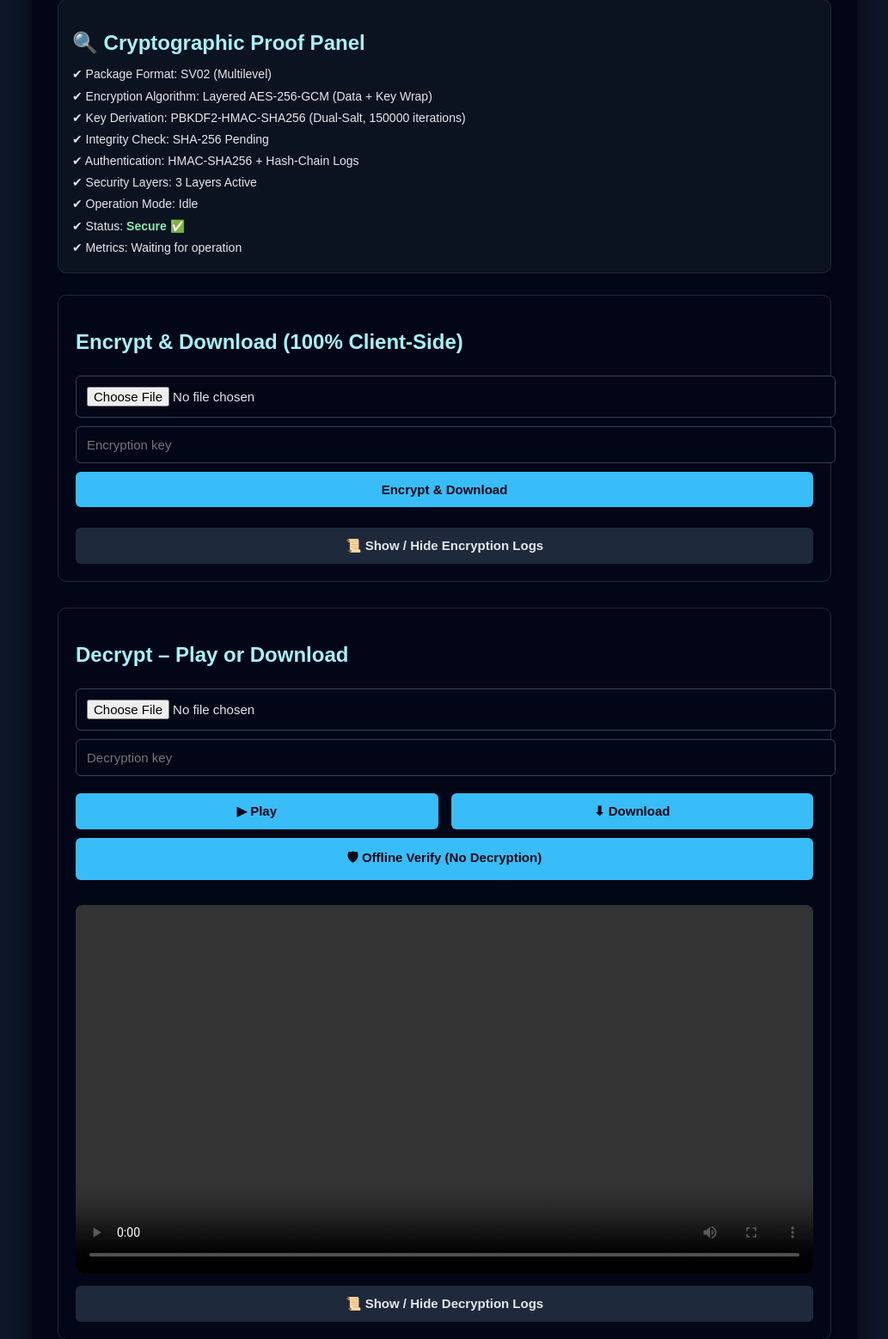
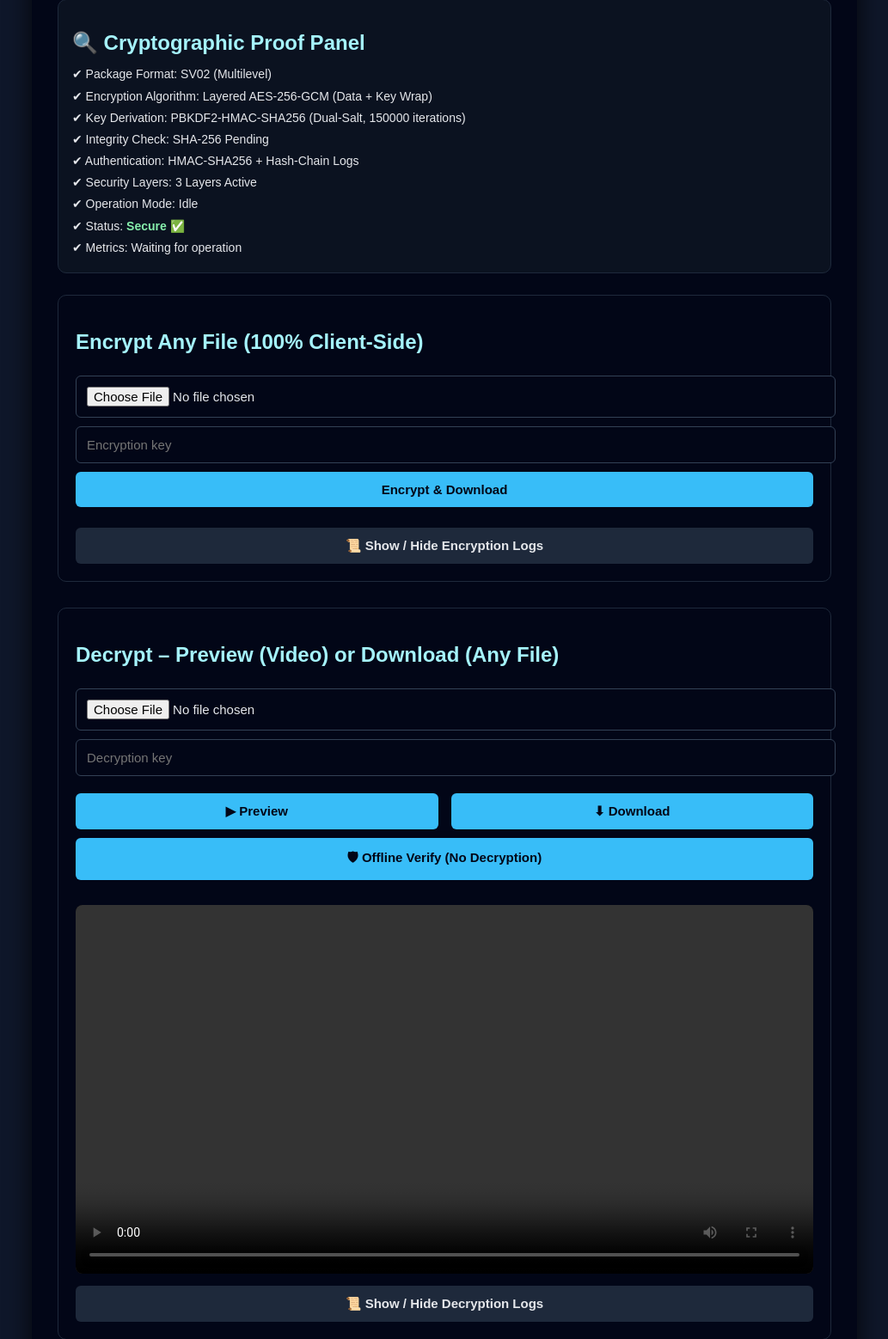
Before and after one commit to sakethdevx/securevision-file-encryption, a Flask app: page / in a window 1280 px wide. Shown: the part 128-1686 px from the top of the page at 86% size, without its empty margins (123-1156 px from the left). Run offline with Flask 3, Linux system fonts and the light colour scheme.

Commit message:
Generalize encryption workflow to support all file types

```diff
--- a/app.py
+++ b/app.py
@@ -12,15 +12,23 @@ def home():
 
 @app.route("/encrypt", methods=["POST"])
 def encrypt():
-    video = request.files["video"].read()
+    uploaded_file = request.files.get("file") or request.files.get("video")
+    if not uploaded_file:
+        return "❌ Missing file", 400
+    file_bytes = uploaded_file.read()
     password = request.form["key"]
 
-    encrypted = encrypt_with_password(video, password, original_filename=request.files["video"].filename)
+    encrypted = encrypt_with_password(
+        file_bytes,
+        password,
+        original_filename=uploaded_file.filename,
+        mime_type=uploaded_file.mimetype,
+    )
 
     return send_file(
         BytesIO(encrypted),
         as_attachment=True,
-        download_name="video.enc",
+        download_name=f"{uploaded_file.filename}.enc" if uploaded_file.filename else "encrypted_file.enc",
         mimetype="application/octet-stream"
     )
 
@@ -28,16 +36,20 @@ def encrypt():
 @app.route("/decrypt", methods=["POST"])
 def decrypt():
     try:
-        enc_file = request.files["video"].read()
+        uploaded_file = request.files.get("file") or request.files.get("video")
+        if not uploaded_file:
+            return "❌ Missing encrypted file", 400
+
+        enc_file = uploaded_file.read()
         password = request.form["key"]
 
-        decrypted, _ = decrypt_with_password(enc_file, password)
+        decrypted, metadata = decrypt_with_password(enc_file, password)
 
         return send_file(
             BytesIO(decrypted),
             as_attachment=True,
-            download_name="decrypted_video.mp4",
-            mimetype="video/mp4"
+            download_name=metadata.get("filename", "decrypted_file"),
+            mimetype=metadata.get("mime_type", "application/octet-stream")
         )
 
     except InvalidTag:
--- a/templates/main.html
+++ b/templates/main.html
@@ -189,9 +189,9 @@
 
         <!-- ================= ENCRYPT ================= -->
         <div class="section">
-            <h2>Encrypt & Download (100% Client-Side)</h2>
+            <h2>Encrypt Any File (100% Client-Side)</h2>
 
-            <input type="file" id="plainVideo" accept="video/*">
+            <input type="file" id="plainFile">
             <input type="password" id="encKey" placeholder="Encryption key">
 
             <button type="button" onclick="encryptAndDownload()">Encrypt & Download</button>
@@ -205,13 +205,13 @@
 
         <!-- ================= DECRYPT ================= -->
         <div class="section">
-            <h2>Decrypt – Play or Download</h2>
+            <h2>Decrypt – Preview (Video) or Download (Any File)</h2>
 
             <input type="file" id="encFile">
             <input type="password" id="decKey" placeholder="Decryption key">
 
             <div class="button-row">
-                <button type="button" onclick="decryptAndPlay()">▶ Play</button>
+                <button type="button" onclick="decryptAndPlay()">▶ Preview</button>
                 <button type="button" onclick="decryptAndDownload()">⬇ Download</button>
             </div>
             <button type="button" onclick="verifyEncryptedPackage()">🛡 Offline Verify (No Decryption)</button>
@@ -495,7 +495,7 @@
             return crypto.subtle.verify("HMAC", key, macBytes, messageBytes);
         }
 
-        async function encryptData(data, password, filename) {
+        async function encryptData(data, password, filename, mimeType) {
             const saltKek = crypto.getRandomValues(new Uint8Array(SALT_LENGTH));
             const saltMac = crypto.getRandomValues(new Uint8Array(SALT_LENGTH));
             const nonceData = crypto.getRandomValues(new Uint8Array(NONCE_LENGTH));
@@ -544,6 +544,7 @@
                 ciphertext_hash_sha256: ciphertextHash,
                 wrapped_key_hash_sha256: wrappedKeyHash,
                 filename,
+                mime_type: mimeType || "application/octet-stream",
                 created_at: new Date().toISOString()
             };
 
@@ -639,12 +640,12 @@
             const status = document.getElementById("encStatus");
             addLog("encLogBox", "🔐 Client-side encryption started");
 
-            const file = document.getElementById("plainVideo").files[0];
+            const file = document.getElementById("plainFile").files[0];
             const key = document.getElementById("encKey").value;
 
             if (!file || !key) {
                 addLog("encLogBox", "❌ Missing video or key");
-                status.textContent = "Please select video and enter key";
+                status.textContent = "Please select a file and enter key";
                 status.style.color = "#fca5a5";
                 return;
             }
@@ -656,7 +657,7 @@
             try {
                 const start = performance.now();
                 const arrayBuffer = await file.arrayBuffer();
-                const { payload, fileHash, ciphertextHash, wrappedKeyHash } = await encryptData(arrayBuffer, key, file.name);
+                const { payload, fileHash, ciphertextHash, wrappedKeyHash } = await encryptData(arrayBuffer, key, file.name, file.type);
                 const elapsedSec = (performance.now() - start) / 1000;
                 const throughput = (file.size / (1024 * 1024)) / Math.max(elapsedSec, 0.001);
 
@@ -737,23 +738,30 @@
                 sourceFile: file.name
             });
 
+            const outputMimeType = metadata.mime_type || "application/octet-stream";
             return {
-                blob: new Blob([plaintext], { type: "video/mp4" }),
-                filename: metadata.filename || "decrypted_video.mp4"
+                blob: new Blob([plaintext], { type: outputMimeType }),
+                filename: metadata.filename || "decrypted_file",
+                mimeType: outputMimeType
             };
         }
 
         async function decryptAndPlay() {
             const status = document.getElementById("status");
-            addLog("decLogBox", "▶ Play clicked");
+            addLog("decLogBox", "▶ Preview clicked");
 
             try {
                 const result = await decryptFile();
-                document.getElementById("videoPlayer").src = URL.createObjectURL(result.blob);
-                addLog("decLogBox", "▶ Playback started");
-
-                status.textContent = "▶ Playing video (Integrity Verified)";
-                status.style.color = "#86efac";
+                if (result.mimeType && result.mimeType.startsWith("video/")) {
+                    document.getElementById("videoPlayer").src = URL.createObjectURL(result.blob);
+                    addLog("decLogBox", "▶ Video preview started");
+                    status.textContent = "▶ Preview started (video file)";
+                    status.style.color = "#86efac";
+                } else {
+                    addLog("decLogBox", `ℹ Preview skipped for MIME type: ${result.mimeType}`);
+                    status.textContent = "ℹ This file type does not support in-page preview. Use Download.";
+                    status.style.color = "#fde68a";
+                }
             } catch (e) {
                 updateProofPanel({ status: "Verification Failed ❌", integrity: "SHA-256 Failed" });
                 addLog("decLogBox", `❌ ${e.message}`);
```
Also changed, not shown: crypto_utils.py (+8 -1 lines), README.md.
